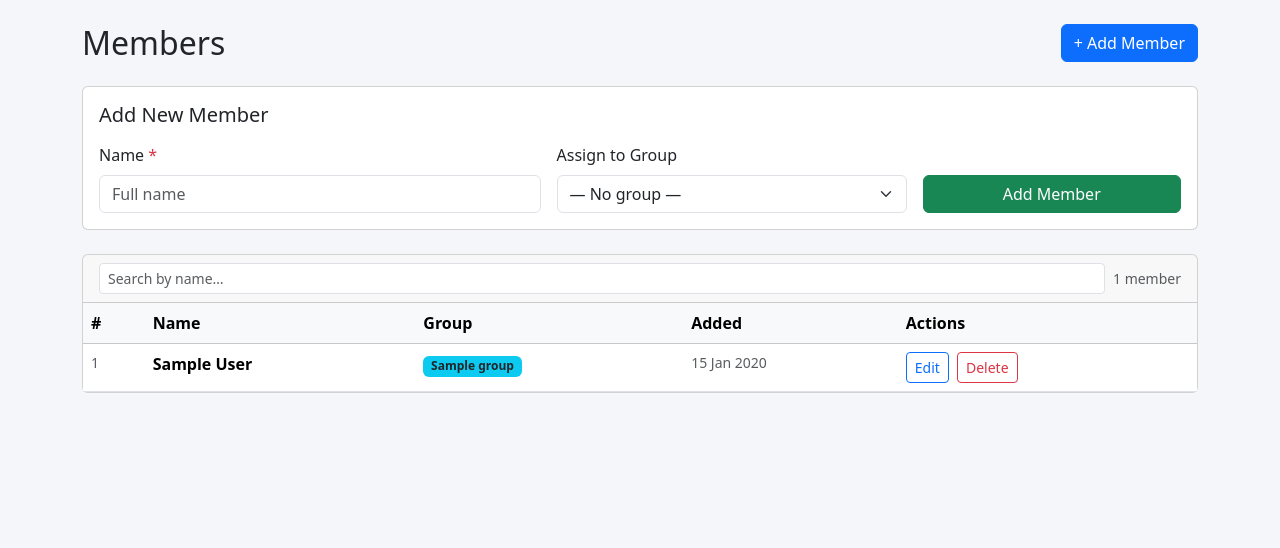
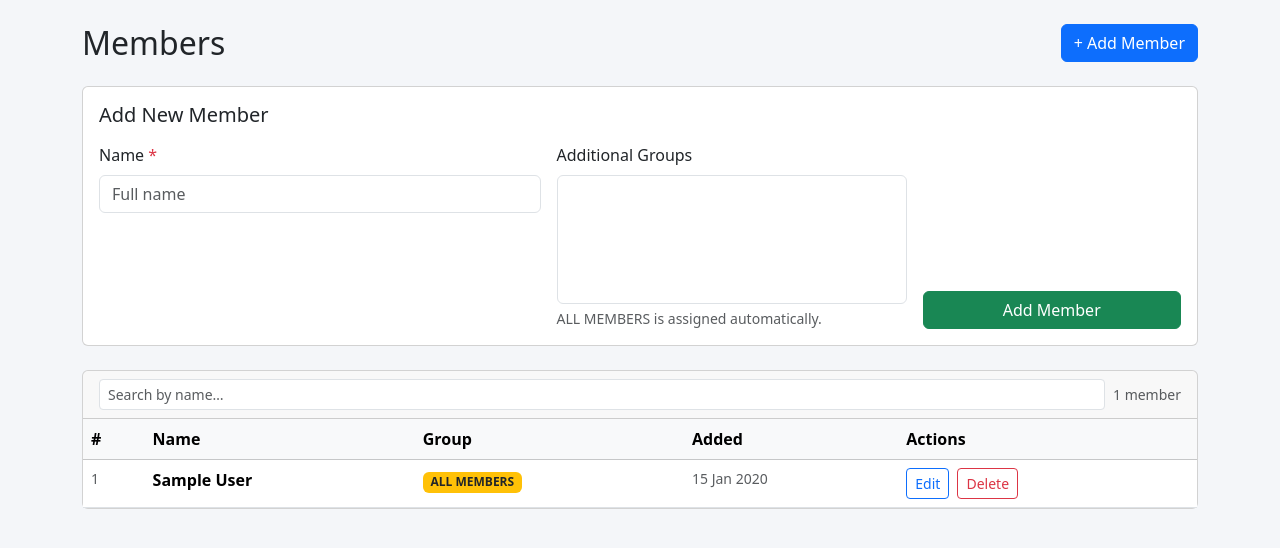
Before and after one commit to evanlow/shephard, a Flask app: page /members in a window 1280 px wide, after a click on "+ Add Member". Shown: the part 56-604 px from the top of the page. Run offline with Flask 3, Linux system fonts and the light colour scheme; a user stored in the database is signed in; tables that the repository leaves empty hold one stand-in row (values such as "Sample post"); lists and menus that the app fills with data are empty.

Commit message:
feat: support multi-group membership with default all-members group

```diff
--- a/app/models/group.py
+++ b/app/models/group.py
@@ -1,6 +1,7 @@
 from datetime import datetime, timezone
 
 from ..extensions import db
+from .membership import member_groups
 
 
 class Group(db.Model):
@@ -14,7 +15,8 @@
     created_at = db.Column(db.DateTime, default=lambda: datetime.now(timezone.utc), nullable=False)
 
     events = db.relationship("Event", back_populates="group", cascade="all, delete-orphan")
-    members = db.relationship("Member", back_populates="group", passive_deletes=True)
+    members = db.relationship("Member", secondary=member_groups, back_populates="groups", order_by="Member.name")
+    primary_members = db.relationship("Member", foreign_keys="Member.group_id", back_populates="group")
 
     def __repr__(self) -> str:
         return f"<Group {self.name}>"
--- /dev/null
+++ b/app/models/membership.py
@@ -0,0 +1,13 @@
+from sqlalchemy import text
+
+from ..extensions import db
+
+
+DEFAULT_GROUP_NAME = "ALL MEMBERS"
+
+
+member_groups = db.Table(
+    "member_groups",
+    db.Column("member_id", db.Integer, db.ForeignKey("members.id", ondelete="CASCADE"), primary_key=True),
+    db.Column("group_id", db.Integer, db.ForeignKey("groups.id", ondelete="CASCADE"), primary_key=True),
+)
--- a/app/routes/groups.py
+++ b/app/routes/groups.py
@@ -44,6 +44,9 @@
 def update_group(group_id: int):
     data = request.get_json(silent=True) or {}
     name = (data.get("name") or "").strip() or None
+    group = GroupService.get_by_id(group_id)
+    if group and group.name == "ALL MEMBERS" and name and name != group.name:
+        return jsonify({"error": "The ALL MEMBERS group cannot be renamed"}), 400
     group = GroupService.update(group_id, name=name, description=data.get("description"))
     if not group:
         return jsonify({"error": "Group not found"}), 404
--- a/app/routes/ui.py
+++ b/app/routes/ui.py
@@ -33,8 +33,14 @@
 @admin_required
 def members():
     all_members = MemberService.get_all()
-    all_groups = GroupService.get_all()
-    return render_template("ui/members.html", members=all_members, groups=all_groups)
+    default_group = GroupService.get_default_group()
+    all_groups = [group for group in GroupService.get_all() if group.id != default_group.id]
+    return render_template(
+        "ui/members.html",
+        members=all_members,
+        groups=all_groups,
+        default_group=default_group,
+    )
 
 
 @bp.post("/members")
@@ -42,6 +48,7 @@
 def create_member():
     name = request.form.get("name", "").strip()
     group_id = request.form.get("group_id") or None
+    group_ids = [int(group_id) for group_id in request.form.getlist("group_ids") if group_id]
     if group_id:
         try:
             group_id = int(group_id)
@@ -52,7 +59,7 @@
         flash("Member name is required.", "error")
         return redirect(url_for("ui.members"))
 
-    member, error = MemberService.create(name=name, group_id=group_id)
+    member, error = MemberService.create(name=name, group_id=group_id, group_ids=group_ids)
     if error:
         flash(error, "error")
     else:
@@ -67,8 +74,9 @@
     if not member:
         flash("Member not found.", "error")
         return redirect(url_for("ui.members"))
-    all_groups = GroupService.get_all()
-    return render_template("ui/member_edit.html", member=member, groups=all_groups)
+    default_group = GroupService.get_default_group()
+    all_groups = [group for group in GroupService.get_all() if group.id != default_group.id]
+    return render_template("ui/member_edit.html", member=member, groups=all_groups, default_group=default_group)
 
 
 @bp.post("/members/<int:member_id>/edit")
@@ -76,11 +84,16 @@
 def update_member(member_id: int):
     name = request.form.get("name", "").strip() or None
     raw_group = request.form.get("group_id")
-    group_id_provided = raw_group is not None
     group_id = int(raw_group) if raw_group and raw_group != "0" else None
+    group_ids = [int(group_id) for group_id in request.form.getlist("group_ids") if group_id]
+    groups_provided = raw_group is not None or bool(request.form.getlist("group_ids"))
 
     member, error = MemberService.update(
-        member_id, name=name, group_id=group_id, group_id_provided=group_id_provided
+        member_id,
+        name=name,
+        group_id=group_id,
+        group_ids=group_ids,
+        groups_provided=groups_provided,
     )
     if error == "Member not found":
         flash("Member not found.", "error")
@@ -114,14 +127,13 @@
 @admin_required
 def groups():
     all_groups = GroupService.get_all()
+    default_group = GroupService.get_default_group()
     # Attach member counts
     groups_data = []
     for g in all_groups:
-        count = db.session.execute(
-            db.select(db.func.count(Member.id)).where(Member.group_id == g.id)
-        ).scalar()
+        count = len(g.members)
         groups_data.append({"group": g, "member_count": count})
-    return render_template("ui/groups.html", groups_data=groups_data)
+    return render_template("ui/groups.html", groups_data=groups_data, default_group=default_group)
 
 
 @bp.post("/groups")
@@ -157,6 +169,11 @@
 def update_group(group_id: int):
     name = request.form.get("name", "").strip() or None
     description = request.form.get("description", "").strip()
+
+    group = GroupService.get_by_id(group_id)
+    if group and group.name == "ALL MEMBERS" and name and name != group.name:
+        flash("The ALL MEMBERS group cannot be renamed.", "error")
+        return redirect(url_for("ui.edit_group", group_id=group_id))
 
     if not name:
         flash("Group name is required.", "error")
--- a/app/services/group_service.py
+++ b/app/services/group_service.py
@@ -3,9 +3,29 @@
 from ..extensions import db
 from ..models.group import Group
 from ..models.member import Member
+from ..models.membership import DEFAULT_GROUP_NAME
 
 
 class GroupService:
+    @staticmethod
+    def get_default_group() -> Group:
+        group = db.session.execute(
+            db.select(Group).where(Group.name == DEFAULT_GROUP_NAME)
+        ).scalar_one_or_none()
+        if group:
+            return group
+
+        group = Group(name=DEFAULT_GROUP_NAME)
+        db.session.add(group)
+        db.session.flush()
+        return group
+
+    @staticmethod
+    def ensure_default_group() -> Group:
+        group = GroupService.get_default_group()
+        db.session.commit()
+        return group
+
     @staticmethod
     def get_all() -> list[Group]:
         return db.session.execute(db.select(Group).order_by(Group.name)).scalars().all()
@@ -38,11 +58,14 @@
         group = db.session.get(Group, group_id)
         if not group:
             return False
+        if group.name == DEFAULT_GROUP_NAME:
+            return False
+        default_group = GroupService.get_default_group()
         members = db.session.execute(
             db.select(Member).where(Member.group_id == group_id)
         ).scalars().all()
         for member in members:
-            member.group_id = None
+            member.group_id = default_group.id
         db.session.delete(group)
         db.session.commit()
         return True
--- a/app/services/member_service.py
+++ b/app/services/member_service.py
@@ -3,6 +3,42 @@
 from ..extensions import db
 from ..models.group import Group
 from ..models.member import Member
+from .group_service import GroupService
+
+
+def _resolve_membership(
+    group_ids: list[int] | None,
+    primary_group_id: int | None,
+) -> tuple[Group, list[Group] | None, str | None]:
+    default_group = GroupService.get_default_group()
+    resolved_groups: list[Group] = []
+    seen_ids = {default_group.id}
+    primary_group = default_group
+
+    candidate_ids = list(group_ids or [])
+    if primary_group_id is not None:
+        candidate_ids.insert(0, primary_group_id)
+
+    if candidate_ids:
+        first_group = db.session.get(Group, int(candidate_ids[0]))
+        if not first_group:
+            return default_group, None, f"Group {candidate_ids[0]} not found"
+        primary_group = first_group
+        if first_group.id not in seen_ids:
+            resolved_groups.append(first_group)
+            seen_ids.add(first_group.id)
+
+        for raw_group_id in candidate_ids[1:]:
+            if raw_group_id is None:
+                continue
+            group = db.session.get(Group, int(raw_group_id))
+            if not group:
+                return default_group, None, f"Group {raw_group_id} not found"
+            if group.id not in seen_ids:
+                resolved_groups.append(group)
+                seen_ids.add(group.id)
+
+    return primary_group, [default_group, *resolved_groups], None
 
 
 class MemberService:
@@ -15,11 +51,17 @@
         return db.session.get(Member, member_id)
 
     @staticmethod
-    def create(name: str, group_id: int | None = None) -> tuple[Member | None, str | None]:
-        if group_id is not None and not db.session.get(Group, group_id):
-            return None, f"Group {group_id} not found"
+    def create(
+        name: str,
+        group_ids: list[int] | None = None,
+        group_id: int | None = None,
+    ) -> tuple[Member | None, str | None]:
+        primary_group, groups, error = _resolve_membership(group_ids, group_id)
+        if error:
+            return None, error
 
-        member = Member(name=name, group_id=group_id)
+        member = Member(name=name, group_id=primary_group.id)
+        member.groups = groups or []
         db.session.add(member)
         db.session.commit()
         return member, None
@@ -28,8 +70,9 @@
     def update(
         member_id: int,
         name: str | None = None,
+        group_ids: list[int] | None = None,
         group_id: int | None = None,
-        group_id_provided: bool = False,
+        groups_provided: bool = False,
     ) -> tuple[Member | None, str | None]:
         member = db.session.get(Member, member_id)
         if not member:
@@ -37,10 +80,13 @@
 
         if name:
             member.name = name
-        if group_id_provided:
-            if group_id is not None and not db.session.get(Group, group_id):
-                return None, f"Group {group_id} not found"
-            member.group_id = group_id
+
+        if groups_provided:
+            primary_group, groups, error = _resolve_membership(group_ids, group_id)
+            if error:
+                return None, error
+            member.group_id = primary_group.id
+            member.groups = groups or []
 
         db.session.commit()
         return member, None
--- a/app/templates/ui/members.html
+++ b/app/templates/ui/members.html
@@ -22,13 +22,13 @@
           <input type="text" name="name" class="form-control" placeholder="Full name" required autofocus />
         </div>
         <div class="col-sm-4">
-          <label class="form-label">Assign to Group</label>
-          <select name="group_id" class="form-select">
-            <option value="">— No group —</option>
+          <label class="form-label">Additional Groups</label>
+          <select name="group_ids" class="form-select" multiple size="5">
             {% for g in groups %}
             <option value="{{ g.id }}">{{ g.name }}</option>
             {% endfor %}
           </select>
+          <div class="form-text">ALL MEMBERS is assigned automatically.</div>
         </div>
         <div class="col-sm-3 d-flex align-items-end">
           <button type="submit" class="btn btn-success w-100">Add Member</button>
@@ -62,11 +62,11 @@
           <td class="text-muted small">{{ loop.index }}</td>
           <td class="member-name fw-semibold">{{ m.name }}</td>
           <td>
-            {% if m.group %}
-              <span class="badge bg-info text-dark">{{ m.group.name }}</span>
+            {% for g in m.groups %}
+              <span class="badge {{ 'bg-warning text-dark' if g.name == default_group.name else 'bg-info text-dark' }}">{{ g.name }}</span>
             {% else %}
               <span class="text-muted">—</span>
-            {% endif %}
+            {% endfor %}
           </td>
           <td class="text-muted small">{{ m.created_at.strftime('%d %b %Y') }}</td>
           <td>
```
Also changed, not shown: app/__init__.py (+21 -0 lines), app/models/member.py (+33 -1 lines), app/routes/members.py (+46 -8 lines), app/services/attendance_service.py (+3 -4 lines), app/templates/ui/member_edit.html (+4 -4 lines), tests/smoke_group_service.py (+6 -3 lines), tests/smoke_groups.py (+3 -1 lines), tests/smoke_members.py (+1 -1 lines), tests/smoke_ui.py (+4 -1 lines).
